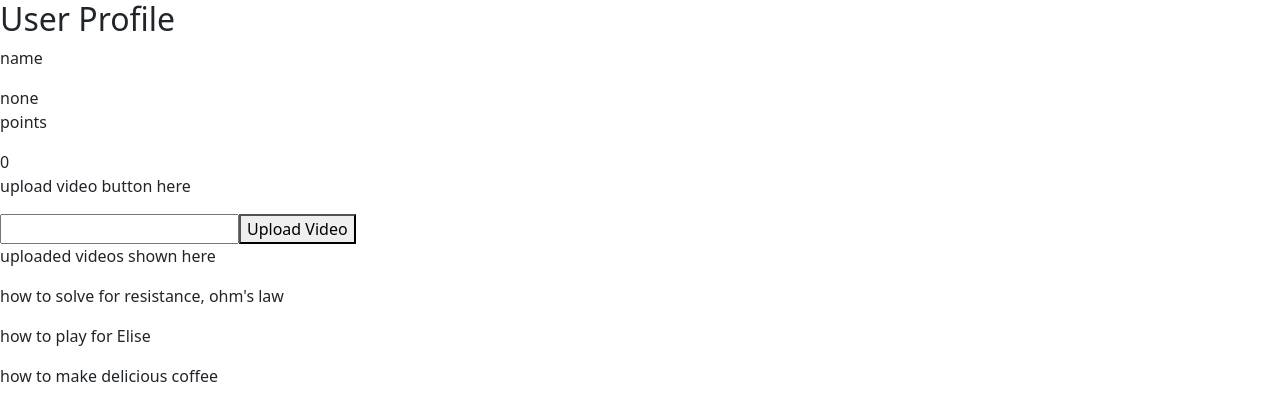
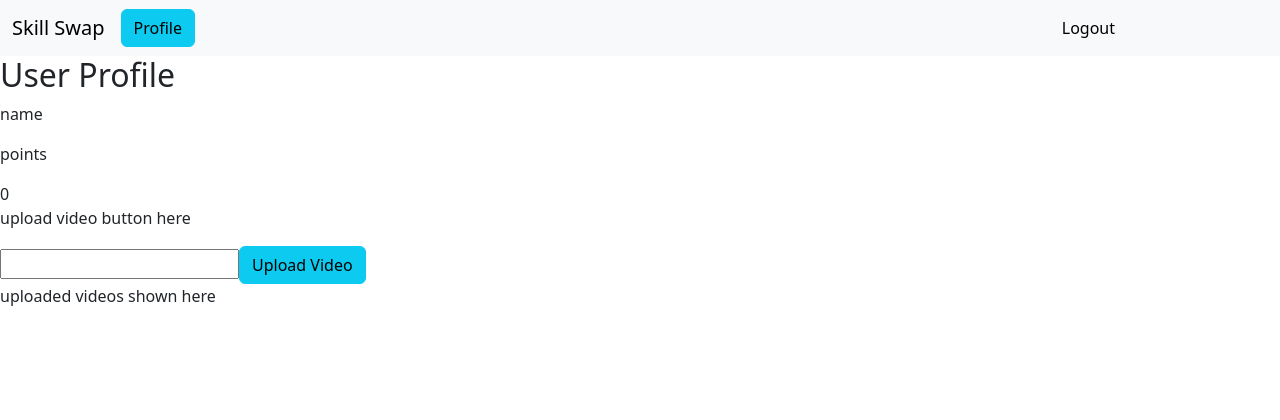
Before and after one commit to Star-Nose-Mole-Rat/SkillSwap, a React app: page /profile in a window 1280 px wide. Shown: the top 420 px of the page. Built offline with nearby package versions, Linux system fonts and the light colour scheme.

Commit message:
Nav and iframe components added

```diff
--- a/client/App.jsx
+++ b/client/App.jsx
@@ -5,6 +5,7 @@ import MainContainer from './containers/MainContainer.jsx';
 import SearchContainer from './containers/SearchContainer.jsx';
 import UserProfile from './containers/UserProfile.jsx';
 import Signup from './containers/Signup.jsx';
+import './stylesheet/styles.css';
 
 const App = () => {
     return (
--- /dev/null
+++ b/client/components/Nav.jsx
@@ -0,0 +1,36 @@
+import React from 'react';
+import { useNavigate } from 'react-router-dom';
+import { Button, Navbar, Container } from 'react-bootstrap';
+
+
+const Nav = () => {
+    const navigate = useNavigate();
+
+    const redirectToProfile = (e) => {
+        e.preventDefault();
+        navigate('/profile');
+      };
+
+      const handleLogout = (e) => {
+        e.preventDefault();
+        navigate('/');
+      }
+
+    return (
+        <div>
+            <Navbar expand='lg' className='bg-body-tertiary'>
+              <Container className='m-0'>
+                <div className='d-flex justify-content-start align-items-center'>
+                <Navbar.Brand href='/search' className='ml-0'>Skill Swap</Navbar.Brand>
+                <Button id='nav_profile' variant='info' onClick={redirectToProfile}>Profile</Button>
+                </div>
+                <div className='d-flex justify-content-end align-items-center m-0'>
+                  <Button id='nav_logout' variant='light' onClick={handleLogout}>Logout</Button>
+                </div>
+              </Container>
+            </Navbar>
+        </div>
+    )
+}
+
+export default Nav;
--- /dev/null
+++ b/client/components/YoutubeEmbed.jsx
@@ -0,0 +1,22 @@
+import React from "react";
+import PropTypes from "prop-types";
+
+const YoutubeEmbed = ({ embedId }) => (
+  <div className="video-responsive">
+    <iframe
+      width="853"
+      height="480"
+      src={`https://www.youtube.com/embed/${embedId}`}
+      frameBorder="0"
+      allow="accelerometer; autoplay; clipboard-write; encrypted-media; gyroscope; picture-in-picture"
+      allowFullScreen
+      title="Embedded youtube"
+    />
+  </div>
+);
+
+YoutubeEmbed.propTypes = {
+  embedId: PropTypes.string.isRequired
+};
+
+export default YoutubeEmbed;
--- a/client/containers/SearchContainer.jsx
+++ b/client/containers/SearchContainer.jsx
@@ -1,21 +1,13 @@
 import React, { useState } from 'react';
-import { useNavigate } from 'react-router-dom';
-import { useSelector, useDispatch, useEffect } from 'react-redux';
-import { Button, Nav, Navbar, Container } from 'react-bootstrap';
-import { addVideo } from '../userSlice';
+import { useSelector } from 'react-redux';
+import { Button } from 'react-bootstrap';
+import NavBar from '../components/Nav.jsx';
 
 const SearchContainer = () => {
   const [search, setSearch] = useState('');
-  const navigate = useNavigate();
 
-  const dispatch = useDispatch();
   const videos = useSelector(state => state.users.videos);
 
-  // const handleAddVideo = (e) => {
-  //   e.preventDefault();
-  //   // dispatch(addVideo('Three phase power'))
-  //   console.log(e.target.id);
-  // }
 
   const handleSearchChange = (e) => {
     e.preventDefault();
@@ -24,7 +16,7 @@ const SearchContainer = () => {
 
   const handleSearch = () => {
     console.log('searching for: ', search);
-    fetch('/search?searchword=' + search, {
+    fetch('/searchKeyword?searchword=' + search, {
         headers: {
           'Content-Type': 'application/json',
         }
@@ -34,29 +26,9 @@ const SearchContainer = () => {
       .catch(err => { console.log('invalid fetch request', err)});
   }
 
-  const redirectToProfile = (e) => {
-    e.preventDefault();
-    navigate('/profile');
-  }
-
-  const handleLogout = (e) => {
-    e.preventDefault();
-    navigate('/');
-  }
-
     return (
         <div>
-            <Navbar expand='lg' className='bg-body-tertiary'>
-              <Container className='m-0'>
-                <div className='d-flex justify-content-start align-items-center'>
-                <Navbar.Brand href='./search' className='ml-0'>Skill Swap</Navbar.Brand>
-                <Button id='nav_profile' variant='info' onClick={redirectToProfile}>Profile</Button>
-                </div>
-                <div className='d-flex justify-content-end align-items-center m-0'>
-                  <Button id='nav_logout' variant='light' onClick={handleLogout}>Logout</Button>
-                </div>
-              </Container>
-            </Navbar>
+            <NavBar />
             <div className='d-flex justify-content-center'>
               <input type='text' id='input_search' onChange={handleSearchChange} placeholder='Search...' style={{ marginRight: '10px' }}/>
                 <Button onClick={handleSearch} className='btn btn-info'>Search</Button>
--- a/client/containers/UserProfile.jsx
+++ b/client/containers/UserProfile.jsx
@@ -1,7 +1,10 @@
 import React from 'react';
+import { Button, Col, Row, Container } from 'react-bootstrap';
 import { useDispatch, useSelector } from 'react-redux';
 import { addVideo } from '../userSlice';
 import { useState } from 'react';
+import NavBar from '../components/Nav.jsx';
+import YoutubeEmbed from '../components/YoutubeEmbed.jsx';
 
 const userProfile = () => {
     const [video, setVideo] = useState('');
@@ -10,6 +13,7 @@ const userProfile = () => {
     const listOfVideos = useSelector(state => state.users.videos);
     const username = useSelector(state => state.users.username);
     const points = useSelector(state => state.users.points);
+
 
     const handleAddVideo = e => {
         e.preventDefault();
@@ -23,15 +27,18 @@ const userProfile = () => {
         .catch(err => console.log('Error in handleAddVideo', err))
     }
     return (
-        <div className='user-profile'>
-            <h2>User Profile</h2>
+        <div>
+          <NavBar />
+            <div>
+              <h2>User Profile</h2>
+            </div>
             <div className='profile-picture'>
                 {/* <img href='#' /> */}
             </div>
             <div className='general-info'>
-                <div className='name'>
-                    <p>name</p>
-                    {username}
+              <div className='name'>
+                <p>name</p>
+                  {username}
                 </div>
                 <div className='points'>
                     <p>points</p>
@@ -40,11 +47,16 @@ const userProfile = () => {
                 <div className='uploadVideo'>
                     <p>upload video button here</p>
                     <input type = 'text' value={video} onChange={(e) => setVideo(e.target.value)}></input>
-                    <button onClick={handleAddVideo}>Upload Video</button>
+                    <Button className='btn btn-info' onClick={handleAddVideo}>Upload Video</Button>
                 </div>
                 <div className='uploadedVideos'>
                     <p>uploaded videos shown here</p>
-                    {listOfVideos.map((video, i) => <p key={i}>{video}</p>)}
+                    <div className='videoDisplay'>
+                    {listOfVideos.map((video, i) => <YoutubeEmbed key={i} embedId={video} />)}
+                    </div>
+                    <div>
+
+                    </div>
                 </div>
             </div>
         </div>
--- a/client/index.html
+++ /dev/null
@@ -1,14 +0,0 @@
-<!DOCTYPE html>
-<html lang="en">
-  <head>
-    <meta charset="utf-8" />
-    <meta name="viewport" content="width=device-width, initial-scale=1" />
-    <title>Skill Swap</title>
-    <!-- <link href="https://cdn.jsdelivr.net/npm/bootstrap@5.3.3/dist/css/bootstrap.min.css" rel="stylesheet" integrity="sha384-QWTKZyjpPEjISv5WaRU9OFeRpok6YctnYmDr5pNlyT2bRjXh0JMhjY6hW+ALEwIH" crossorigin="anonymous"> -->
-  </head>
-  <body>
-    <noscript>You need to enable JavaScript to run this app.</noscript>
-    <!-- <script src="https://cdn.jsdelivr.net/npm/bootstrap@5.3.3/dist/js/bootstrap.bundle.min.js" integrity="sha384-YvpcrYf0tY3lHB60NNkmXc5s9fDVZLESaAA55NDzOxhy9GkcIdslK1eN7N6jIeHz" crossorigin="anonymous"></script> -->
-    <div id="root"></div>
-  </body>
-</html>
--- a/client/stylesheet/styles.css
+++ b/client/stylesheet/styles.css
@@ -0,0 +1,20 @@
+.video-responsive {
+    /* overflow: hidden; */
+    padding: 20px;
+    position: relative;
+    width: 30%;
+    height: 20%;
+  }
+
+.video-responsive iframe {
+    /* position: absolute; */
+    height: 100%;
+    width: 100%;
+}
+
+.videoDisplay {
+    display: flex;
+    flex-direction: row;
+    flex-wrap: wrap;
+    height: 100%;
+}
--- a/client/userSlice.js
+++ b/client/userSlice.js
@@ -1,10 +1,10 @@
 import { createSlice } from '@reduxjs/toolkit'
 const initialState = {
-  	username: 'none',
-	displayName: 'none',
+  	username: '',
+	displayName: '',
 	skills: [],
 	points: 0,
-	videos: [`how to solve for resistance, ohm\'s law`, 'how to play for Elise', 'how to make delicious coffee']
+	videos: []
   };
 
   export const userSlice = createSlice({
--- a/index.html
+++ b/index.html
@@ -1,15 +1,14 @@
 <!DOCTYPE html>
+<html lang="en">
   <head>
-  <meta charset="UTF-8">
+    <meta charset="utf-8" />
+    <meta name="viewport" content="width=device-width, initial-scale=1" />
     <title>Skill Swap</title>
+    <!-- <link href="https://cdn.jsdelivr.net/npm/bootstrap@5.3.3/dist/css/bootstrap.min.css" rel="stylesheet" integrity="sha384-QWTKZyjpPEjISv5WaRU9OFeRpok6YctnYmDr5pNlyT2bRjXh0JMhjY6hW+ALEwIH" crossorigin="anonymous"> -->
   </head>
   <body>
+    <noscript>You need to enable JavaScript to run this app.</noscript>
+    <!-- <script src="https://cdn.jsdelivr.net/npm/bootstrap@5.3.3/dist/js/bootstrap.bundle.min.js" integrity="sha384-YvpcrYf0tY3lHB60NNkmXc5s9fDVZLESaAA55NDzOxhy9GkcIdslK1eN7N6jIeHz" crossorigin="anonymous"></script> -->
     <div id="root"></div>
-
-  <!-- script for webpack and webpack-dev-server challenge -->
-  <script src="dist/main.js"></script>
-
-  <!-- uncomment below and comment out the tag above for gulp/browserify challenge -->
-  <!-- <script src="build/browserify-bundle.js"></script> -->
   </body>
 </html>
--- a/package.json
+++ b/package.json
@@ -19,6 +19,7 @@
     "js-cookie": "^3.0.5",
     "mongodb": "^6.5.0",
     "mongoose": "^8.3.0",
+    "prop-types": "^15.8.1",
     "react": "^18.2.0",
     "react-bootstrap": "^2.10.2",
     "react-dom": "^18.2.0",
--- a/webpack.config.js
+++ b/webpack.config.js
@@ -27,6 +27,7 @@ module.exports = {
     ],
   },
   devServer: {
+    historyApiFallback: true,
     static: {
       directory: path.resolve(__dirname, 'dist'),
       publicPath: '/dist',
@@ -37,11 +38,12 @@ module.exports = {
         target: 'http://localhost:3000',
       },
     ],
+
   },
 
   plugins: [
     new HtmlWebpackPlugin({
-      template: path.join(__dirname, 'client', 'index.html'),
+      template: 'index.html',
     }),
   ],
 };
```
Also changed, not shown: 2 other files (tests, documents, lock files or other folders). Lines whose indentation alone changed are shown as unchanged.
